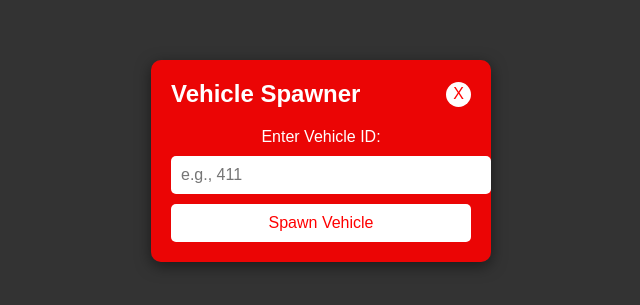
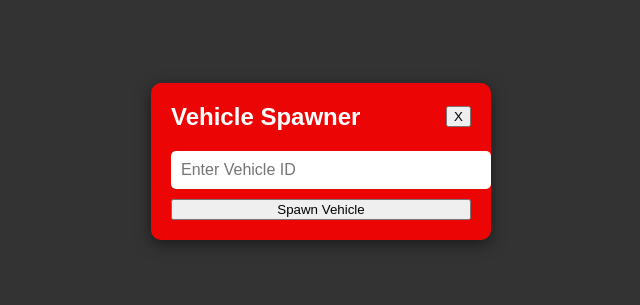
Before and after one commit to net-for/avehsys, a plain HTML site: page index.html in a window 1280 px wide. Shown: the part 239-544 px from the top of the page, without its empty margins (319-959 px from the left). Drawn offline with Linux system fonts and the light colour scheme.

Commit message:
Update index.html

```diff
--- a/index.html
+++ b/index.html
@@ -3,36 +3,20 @@
 <head>
     <meta charset="UTF-8">
     <meta name="viewport" content="width=device-width, initial-scale=1.0">
+    <link rel="stylesheet" href="vehuu.css">
     <title>Vehicle Spawner</title>
-    <link rel="stylesheet" href="vehuu.css">
 </head>
 <body>
     <div class="container">
         <div class="header">
             <h1>Vehicle Spawner</h1>
-            <button class="close-btn" onclick="closeWindow()">X</button>
+            <button id="closeButton">X</button>
         </div>
         <div class="content">
-            <label for="vehicleId">Enter Vehicle ID:</label>
-            <input type="number" id="vehicleId" placeholder="e.g., 411">
-            <button class="spawn-btn" onclick="spawnVehicle()">Spawn Vehicle</button>
+            <input type="number" id="vehicleId" placeholder="Enter Vehicle ID">
+            <button id="spawnButton">Spawn Vehicle</button>
         </div>
     </div>
-    <script>
-        // Function to close the CEF window
-        function closeWindow() {
-            cef.emit("onCloseVevuu"); // Use `cef.emit` to send events to the server
-        }
-
-        // Function to spawn a vehicle
-        function spawnVehicle() {
-            const vehicleId = document.getElementById("vehicleId").value;
-            if (vehicleId) {
-                cef.emit("onSpawnVehicle", parseInt(vehicleId));
-            } else {
-                alert("Please enter a valid vehicle ID.");
-            }
-        }
-    </script>
+    <script src="vehuu.js"></script>
 </body>
 </html>
```
